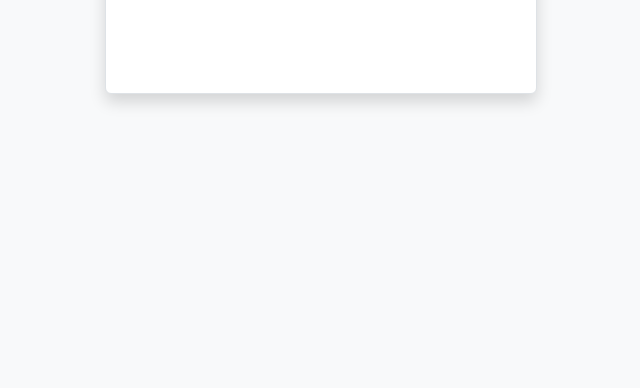
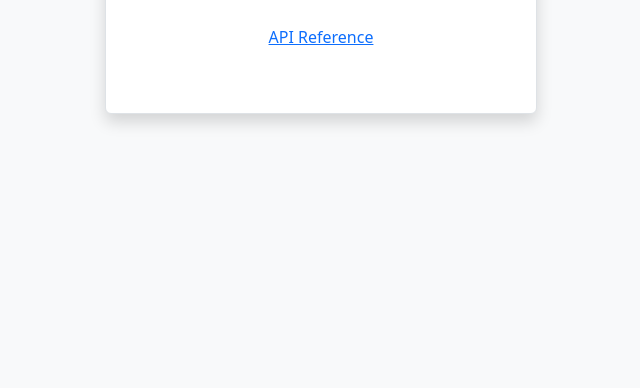
Before and after one commit to jpin730/node-rest-server, a website: page public/index.html in a window 1280 px wide. Shown: the part 412-800 px from the top of the page, without its empty margins (319-959 px from the left). Drawn offline with nearby package versions, Linux system fonts and the light colour scheme.

Commit message:
feat: :sparkles: add link to api reference in public index file

```diff
--- a/public/index.html
+++ b/public/index.html
@@ -19,7 +19,7 @@
         <h1>Node REST Server</h1>
         <hr />
 
-        <div class="d-flex flex-column align-items-center py-3">
+        <div class="d-flex flex-column align-items-center gap-3 py-3">
           <div id="google-sign-in">
             <div
               id="g_id_onload"
@@ -46,6 +46,10 @@
           >
             Google Sign Out
           </button>
+
+          <a href="https://documenter.getpostman.com/view/12311811/2s9Y5ZwNRY">
+            API Reference
+          </a>
         </div>
       </div>
 
```
